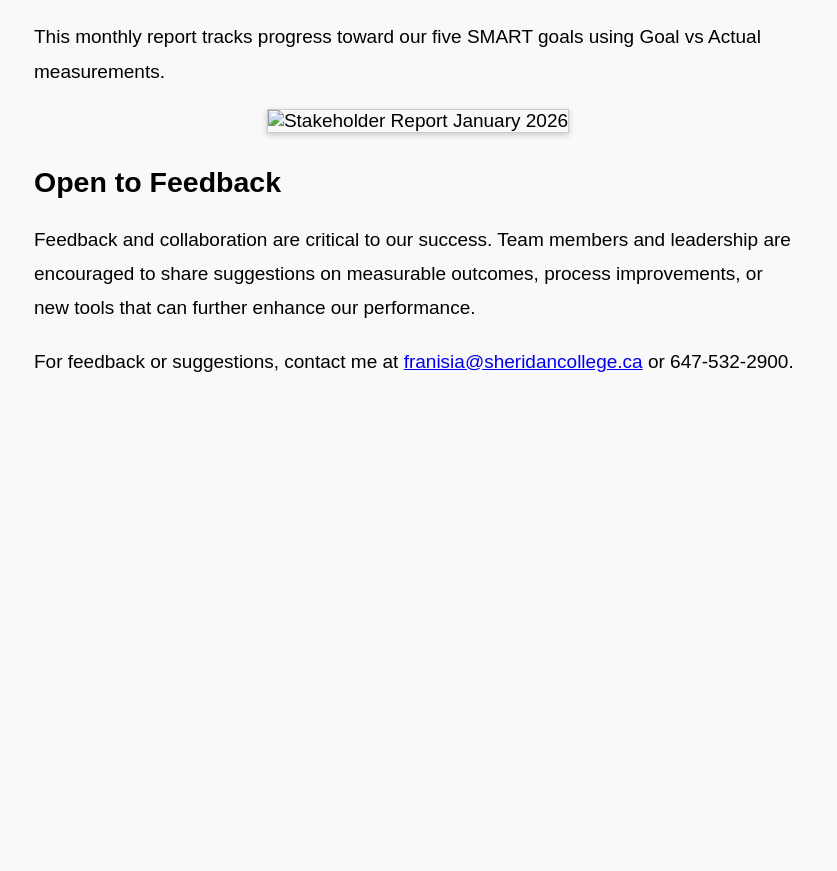
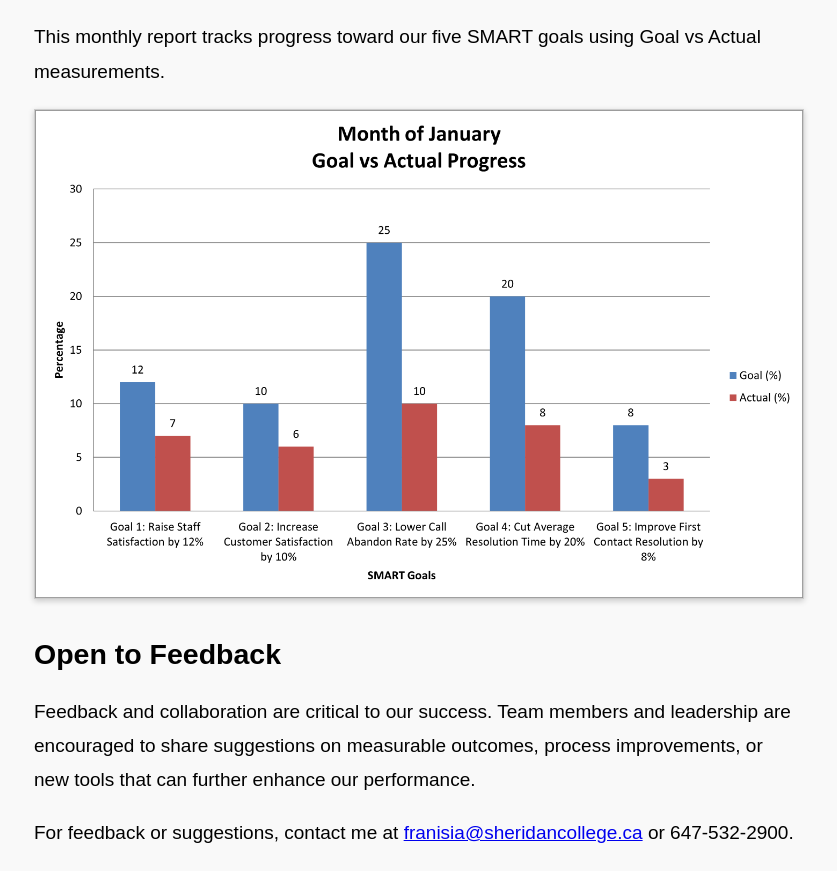
Before and after one commit to isiahfrancisco/OPS-Plan-Overview, a plain HTML site: page index.html in a window 1280 px wide. Shown: the part 4194-5065 px from the top of the page, without its empty margins (222-1059 px from the left). Before the commit the page ends 4670 px from the top, so only its background shows below. Drawn offline with Linux system fonts and the light colour scheme.

Commit message:
Update index.html

```diff
--- a/index.html
+++ b/index.html
@@ -83,7 +83,7 @@
             <p>This monthly report tracks progress toward our five SMART goals using Goal vs Actual measurements.</p>
 
             <div style="text-align: center; margin-top: 20px;">
-            <img src="Monthly-Stakeholder-Report.png"
+            <img src="Monthly-Stakeholder-Report-Updated.png"
                 alt="Stakeholder Report January 2026"
                 style="max-width: 100%; border: 1px solid #ccc; box-shadow: 0 2px 6px rgba(0,0,0,0.2);">
             </div>
```
